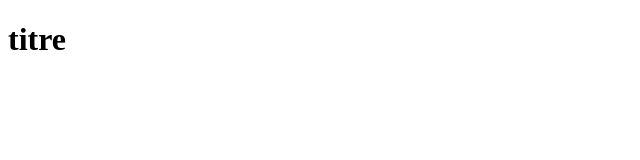
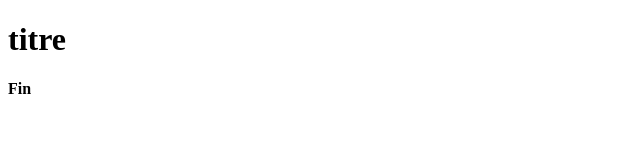
Before and after one commit to yanis95000/git, a plain HTML site: page index.html in a window 1280 px wide. Shown: the full height of the page, 0-640 px from the left. Drawn offline with Linux system fonts and the light colour scheme.

Commit message:
Fin_titre

```diff
--- a/index.html
+++ b/index.html
@@ -5,6 +5,7 @@
 </head>
 <body>
 	<h1>titre</h1>
+	<h4>Fin</h4>
 
 </body>
 </html>
```
